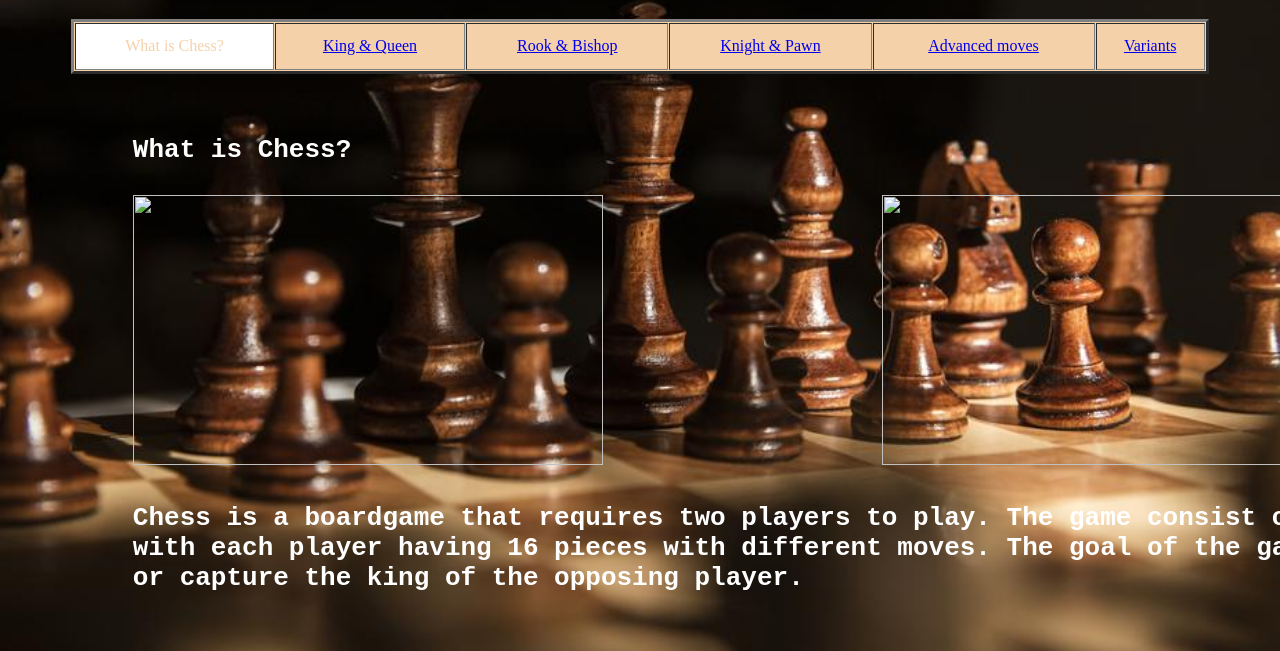
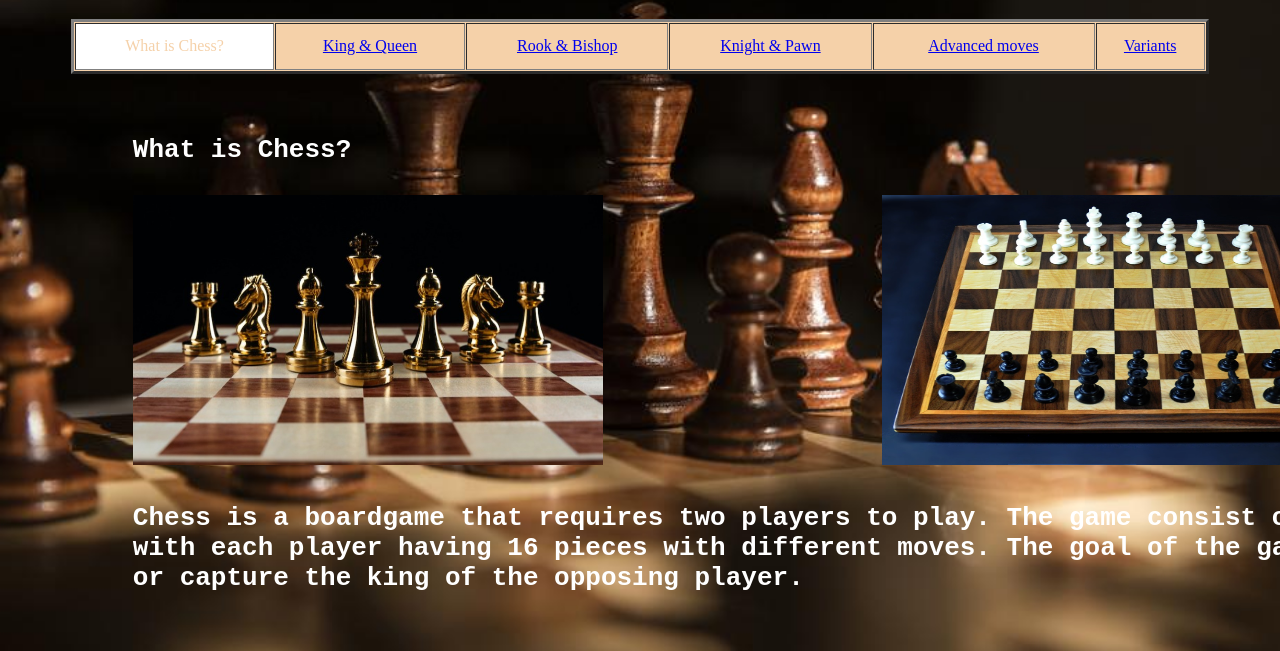
Before and after one commit to LimCarl/Lim, a plain HTML site: page index.html in a window 1280 px wide. Shown: the part 164-815 px from the top of the page. Drawn offline with Linux system fonts and the light colour scheme.

Commit message:
Update index.html

```diff
--- a/index.html
+++ b/index.html
@@ -39,7 +39,7 @@ td {color: #F5D1A9;}
 <font size="6" ><b>
 	What is Chess?
 
-	<img src="Chess.jpg" height="270" width="470">			<img src="Chessboard.jpg" height="270" width="470">
+	<img src="Chess.jpeg" height="270" width="470">			<img src="Chessboard.jpeg" height="270" width="470">
 
 	Chess is a boardgame that requires two players to play. The game consist of a 8x8 board
 	with each player having 16 pieces with different moves. The goal of the game is to corner
```
